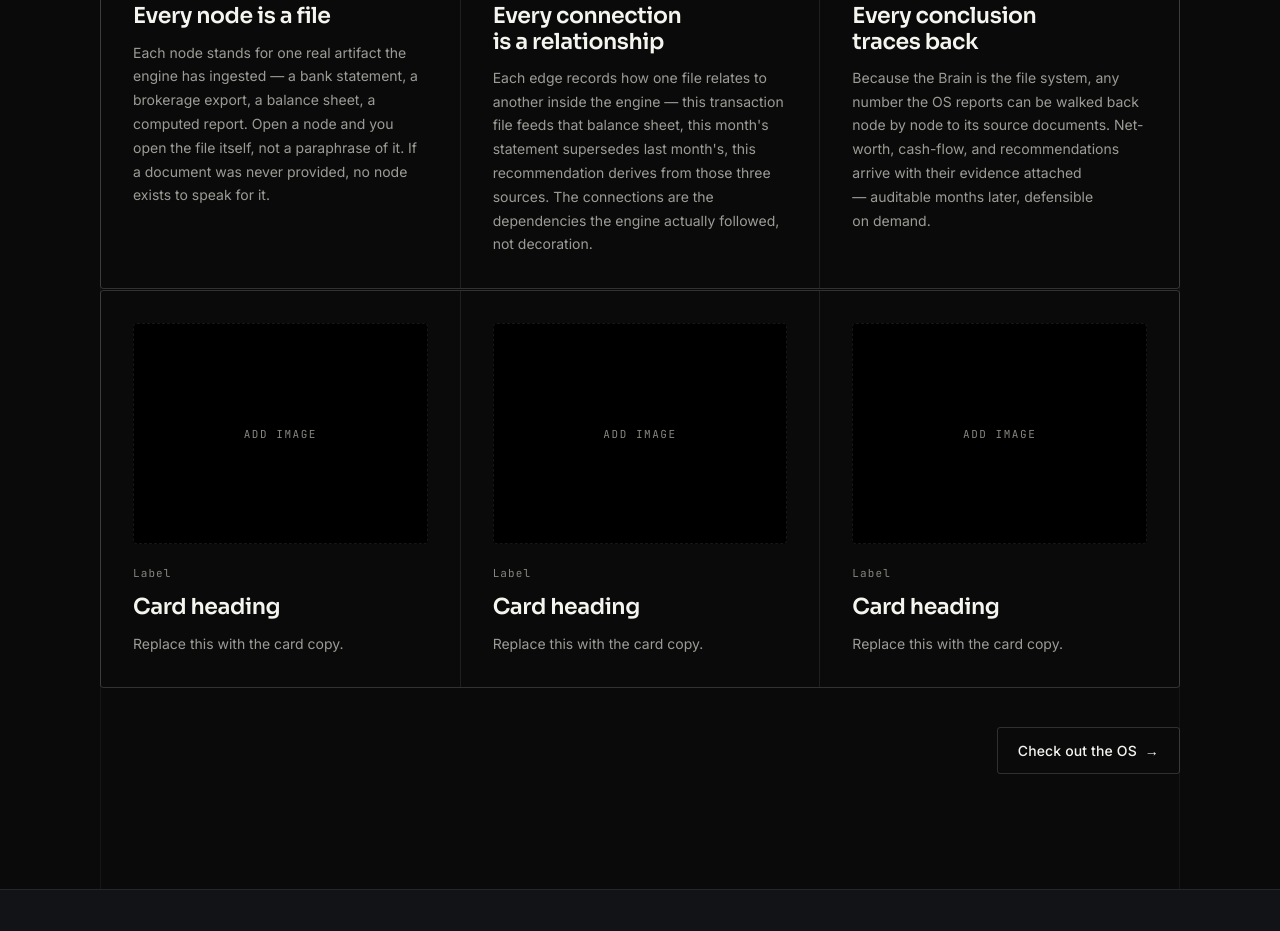
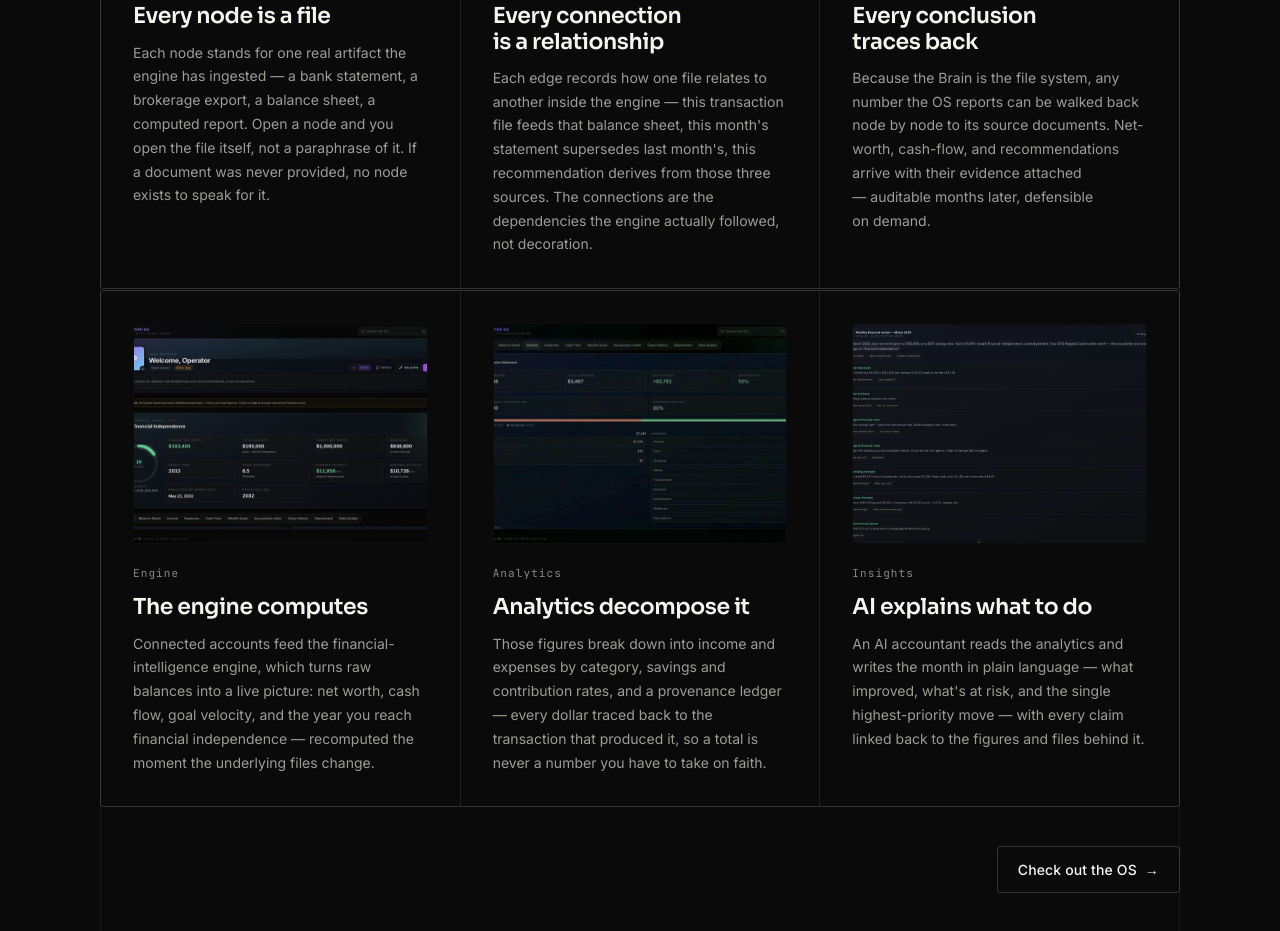
Before and after one commit to blkpvnthr/BLKPVNTHR-LLC, a website: page site/index.html in a window 1280 px wide. Shown: the part 3413-4344 px from the top of the page. Drawn offline with Linux system fonts and the light colour scheme.

Commit message:
feat: second Brain row (engine -> analytics -> AI); update Trace still
- Fills the placeholder row with the data-flow story: the engine computes
  net worth/cash-flow/goal velocity, analytics decompose it with a
  provenance ledger, and an AI accountant explains the month. Each still
  is click-to-fullscreen; the analytics one is an animated GIF.
- Swaps the Trace still to the updated images/the-traceback.png (the
  Finance Engine node and its 15 connected resources).

Co-Authored-By: Claude Opus 4.8 (1M context) <noreply@anthropic.com>
Claude-Session: https://claude.ai/code/session_01X2o3PNQEFH5fjLhuMbV9vx

```diff
--- a/site/assets/styles.css
+++ b/site/assets/styles.css
@@ -990,28 +990,9 @@ hr {
   object-position: center top;
 }
 
-/* Second (placeholder) card row, stacked below the first with a matching gap. */
+/* Second card row (data-flow), stacked below the first with a matching gap. */
 .os-brain-more {
   margin-top: 1px;
-}
-
-/* Empty media frame for not-yet-filled cards: dashed so it clearly reads as a
-   placeholder, with a centred hint and no zoom affordance. */
-.os-brain .card-media--empty {
-  cursor: default;
-  border-style: dashed;
-  border-color: var(--line);
-  display: flex;
-  align-items: center;
-  justify-content: center;
-}
-
-.os-brain .card-media--empty .card-media-hint {
-  font-family: var(--font-mono);
-  font-size: var(--text-2xs);
-  letter-spacing: 0.14em;
-  text-transform: uppercase;
-  color: var(--ink-faint);
 }
 
 /* Fullscreen lightbox — a single overlay reused for whichever still is clicked.
--- a/site/index.html
+++ b/site/index.html
@@ -573,9 +573,9 @@
                   <img
                     src="/assets/brain-traceback.jpg"
                     data-full="/assets/brain-traceback-full.jpg"
-                    alt="A Brain node's detail panel listing the source files it contains, with an open-resource action."
+                    alt="A Brain node's detail panel — the Finance Engine and the fifteen resources connected to it, with an open-resource action."
                     width="900"
-                    height="565"
+                    height="512"
                     loading="lazy"
                     decoding="async"
                   />
@@ -590,34 +590,69 @@
               </article>
             </div>
 
-            <!-- Placeholder row — fill in image (data-full for the lightbox),
-                 label, heading, and body per card, then remove is-placeholder. -->
+            <!-- Data flow: the engine computes -> analytics decompose -> AI explains. -->
             <div class="grid grid-3 os-brain-more">
-              <article class="card reveal is-placeholder">
-                <div class="card-media card-media--empty">
-                  <span class="card-media-hint">Add image</span>
+              <article class="card reveal">
+                <div class="card-media">
+                  <img
+                    src="/assets/brain-engine.jpg"
+                    data-full="/assets/brain-engine-full.jpg"
+                    alt="The BLKPVNTHR.OS financial-intelligence engine dashboard showing net worth, goal velocity, and years to a financial-independence target."
+                    width="900"
+                    height="504"
+                    loading="lazy"
+                    decoding="async"
+                  />
                 </div>
-                <p class="card-index">Label</p>
-                <h4 class="card-title">Card heading</h4>
-                <p class="card-body">Replace this with the card copy.</p>
+                <p class="card-index">Engine</p>
+                <h4 class="card-title">The engine computes</h4>
+                <p class="card-body">
+                  Connected accounts feed the financial-intelligence engine, which turns raw balances into a
+                  live picture: net worth, cash flow, goal velocity, and the year you reach financial
+                  independence — recomputed the moment the underlying files change.
+                </p>
               </article>
 
-              <article class="card reveal is-placeholder">
-                <div class="card-media card-media--empty">
-                  <span class="card-media-hint">Add image</span>
+              <article class="card reveal">
+                <div class="card-media">
+                  <img
+                    src="/assets/brain-analytics.gif"
+                    data-full="/assets/brain-analytics.gif"
+                    alt="An animated analytics view breaking income and expenses into categories with a provenance ledger of source transactions."
+                    width="800"
+                    height="450"
+                    loading="lazy"
+                    decoding="async"
+                  />
                 </div>
-                <p class="card-index">Label</p>
-                <h4 class="card-title">Card heading</h4>
-                <p class="card-body">Replace this with the card copy.</p>
+                <p class="card-index">Analytics</p>
+                <h4 class="card-title">Analytics decompose it</h4>
+                <p class="card-body">
+                  Those figures break down into income and expenses by category, savings and contribution
+                  rates, and a provenance ledger — every dollar traced back to the transaction that produced
+                  it, so a total is never a number you have to take on faith.
+                </p>
               </article>
 
-              <article class="card reveal is-placeholder">
-                <div class="card-media card-media--empty">
-                  <span class="card-media-hint">Add image</span>
+              <article class="card reveal">
+                <div class="card-media">
+                  <img
+                    src="/assets/brain-aiinsights.jpg"
+                    data-full="/assets/brain-aiinsights-full.jpg"
+                    alt="An AI accountant memo explaining the month in plain language — what improved, what's at risk, and the highest-priority next move."
+                    width="900"
+                    height="628"
+                    loading="lazy"
+                    decoding="async"
+                  />
                 </div>
-                <p class="card-index">Label</p>
-                <h4 class="card-title">Card heading</h4>
-                <p class="card-body">Replace this with the card copy.</p>
+                <p class="card-index">Insights</p>
+                <h4 class="card-title">AI explains what to do</h4>
+                <p class="card-body">
+                  An AI accountant reads the analytics and writes the month in plain language — what improved,
+                  what's at risk, and the single highest-priority move — with every claim linked back to the
+                  figures and files behind it.
+                </p>
               </article>
             </div>
 
```
Also changed, not shown: site/assets/brain-aiinsights-full.jpg (added), site/assets/brain-aiinsights.jpg (added), site/assets/brain-analytics.gif (added), site/assets/brain-engine-full.jpg (added), site/assets/brain-engine.jpg (added).
